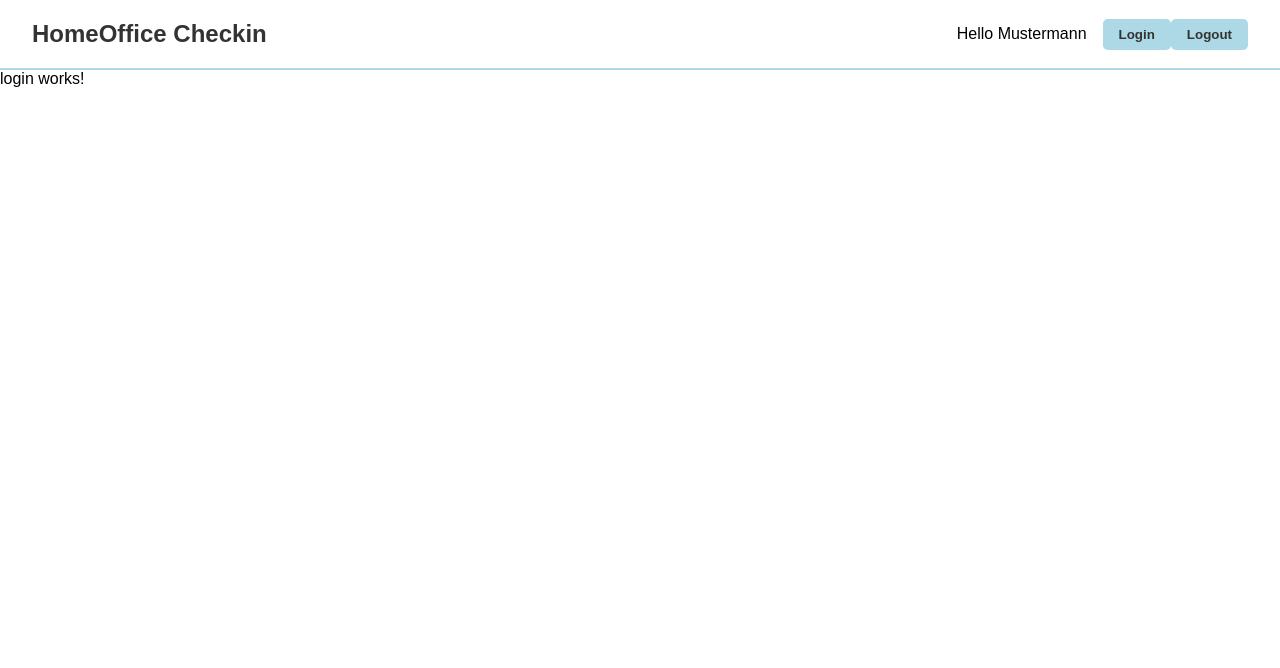
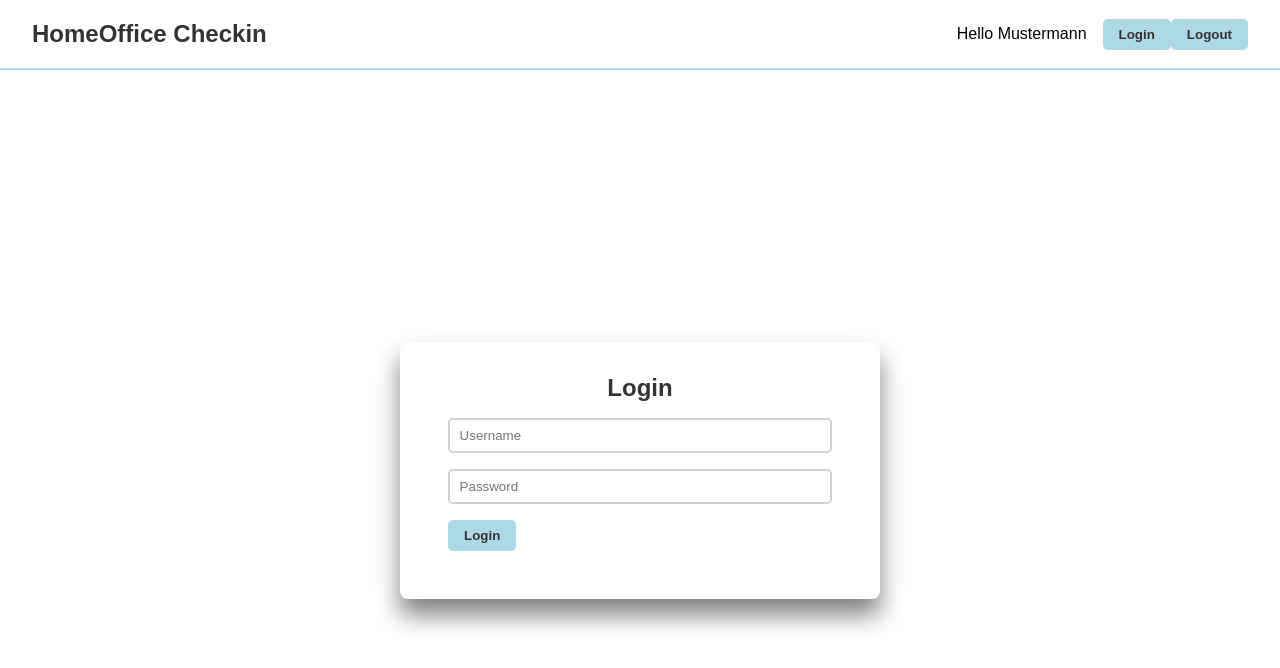
Before and after one commit to Kenffy/home-office-checkin, an Angular app in the folder client/angular/: page /login in a window 1280 px wide. Shown: the top 668 px of the page. Built offline with nearby package versions, Linux system fonts and the light colour scheme.

Commit message:
add login ui

```diff
--- a/client/angular/src/app/login/login.component.css
+++ b/client/angular/src/app/login/login.component.css
@@ -0,0 +1,49 @@
+.login {
+  min-height: 100vh;
+  width: 100%;
+  display: flex;
+  align-items: center;
+  justify-content: center;
+}
+
+.login .wrapper {
+  width: 480px;
+  display: flex;
+  flex-direction: column;
+  padding: 2rem;
+  border-radius: 0.5rem;
+  box-shadow: 0 1rem 1.5rem rgba(0, 0, 0, 0.5);
+}
+
+.login .wrapper h2 {
+  text-align: center;
+  color: #333;
+}
+
+.login .wrapper .error-msg {
+  color: orangered;
+  text-align: center;
+  font-size: 12px;
+  margin-top: 1rem;
+}
+
+.login .wrapper .login-form {
+  display: flex;
+  flex-direction: column;
+  gap: 1rem;
+  padding: 1rem;
+}
+
+.login .wrapper .login-form input {
+  padding: 0.5rem 0.6rem;
+  border-radius: 0.3rem;
+  outline: none;
+  border: 2px solid lightgray;
+}
+
+@media (max-width: 580px) {
+  .login .wrapper {
+    width: 90%;
+    padding: 2rem 1rem;
+  }
+}
--- a/client/angular/src/app/login/login.component.html
+++ b/client/angular/src/app/login/login.component.html
@@ -1 +1,11 @@
-<p>login works!</p>
+<div class="login">
+  <div class="wrapper">
+    <h2>Login</h2>
+    <span *ngIf="errorMessage" class="error-msg">{{ errorMessage }}</span>
+    <form class="login-form" (ngSubmit)="onSubmit()">
+      <input type="text" placeholder="Username" />
+      <input type="password" placeholder="Password" />
+      <button type="submit">Login</button>
+    </form>
+  </div>
+</div>
--- a/client/angular/src/app/login/login.component.ts
+++ b/client/angular/src/app/login/login.component.ts
@@ -1,12 +1,21 @@
+import { CommonModule } from '@angular/common';
 import { Component } from '@angular/core';
 
 @Component({
   selector: 'app-login',
   standalone: true,
-  imports: [],
+  imports: [CommonModule],
   templateUrl: './login.component.html',
-  styleUrl: './login.component.css'
+  styleUrl: './login.component.css',
 })
 export class LoginComponent {
+  errorMessage: string = '';
 
+  constructor() {}
+
+  ngOnInit(): void {}
+
+  onSubmit() {
+    console.log('login...');
+  }
 }
```
